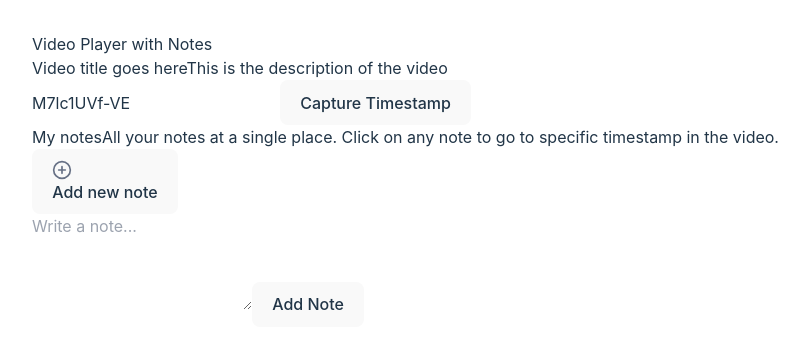
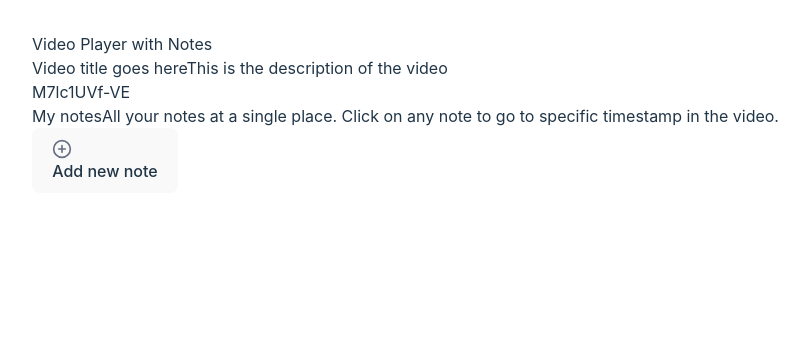
Before and after one commit to arcc-hitt/VideoPlayer, a React (Vite) app: page / in a window 1280 px wide. Shown: the top 348 px of the page, without its empty margins (16-825 px from the left). Built offline with nearby package versions, Linux system fonts and the light colour scheme.

Commit message:
update note creation functionality

```diff
--- a/package.json
+++ b/package.json
@@ -11,6 +11,7 @@
   },
   "dependencies": {
     "@reduxjs/toolkit": "^2.2.5",
+    "date-fns": "^3.6.0",
     "react": "^18.2.0",
     "react-dom": "^18.2.0",
     "react-redux": "^9.1.2",
--- a/src/components/ActivityFeed.jsx
+++ b/src/components/ActivityFeed.jsx
@@ -1,19 +1,10 @@
 import React from 'react'
 import Divider from './Divider';
 
-// const Button = ({ text }) => {
-//     return (
-//         <button className='flex justify-center items-center px-2.5 py-1 w-auto h-auto min-h-7 min-w-[98px] border border-[#D0D5DD] bg-white rounded-tl-lg shadow-sm'>
-//             <span className='text-sm font-medium font-inter text-[#344054]'>
-//                 {text}
-//             </span>
-//         </button>
-//     );
-// };
 const Button = ({ text, onClick }) => {
   return (
       <button
-            className='flex justify-center items-center px-2.5 py-1 w-auto h-auto min-h-7 min-w-[98px] border border-[#D0D5DD] bg-white rounded-tl-lg shadow-sm'
+      className='flex justify-center items-center px-2.5 py-1 w-auto h-auto min-h-7 min-w-[98px] border border-[#D0D5DD] bg-white rounded-lg shadow-sm'
       onClick={onClick}
     >
       <span className='text-sm font-medium font-inter text-[#344054]'>
@@ -23,55 +14,18 @@ const Button = ({ text, onClick }) => {
   );
 };
 
-// const ActivityFeed = ({ date = '20 May 24', timeStamp = '00 min 00 sec', note = 'No Note Available' }) => {
-//     return (
-//         <div className='w-full min-w-[1328px] h-auto min-h-[153px] flex flex-col gap-4'>
-//             <div className='w-full min-w-[1328px] h-auto min-h-[136px] flex flex-col gap-3'>
-//                 {/* Date and Timestamp */}
-//                 <div className='w-full min-w-[1328px] h-auto min-h-[40px] flex flex-col gap-2'>
-//                     <span className='w-[72px] h-[20px] text-left font-medium font-inter text-sm text-[#344054]'>
-//                         {date}
-//                     </span>
-//                     <div className='w-full min-w-[1328px] h-auto min-h-[20px] flex flex-row gap-1'>
-//                         <span className='text-left font-normal font-inter text-sm text-[#475467]'>
-//                             Timestamp:
-//                         </span>
-//                         <span className='text-left font-medium font-inter text-sm text-[#6941C6]'>
-//                             {timeStamp}
-//                         </span>
-//                     </div>
-//                 </div>
-
-//                 {/* Note description */}
-//                 <div className='w-full min-w-[1328px] h-auto min-h-[44px] p-3 flex flex-col gap-2 bg-white border border-[#EAECF0] rounded-tr-lg rounded-b-lg shadow-sm'>
-//                     <span className='w-[1304px] h-[20px] text-left font-normal font-inter text-sm text-[#344054]'>
-//                         {note}
-//                     </span>
-//                 </div>
-
-//                 {/* Edit and Delete buttons */}
-//                 <div className='w-full min-w-[1328px] h-auto min-h-[28px] flex flex-row justify-end gap-1'>
-//                     <Button text="Edit" />
-//                     <Button text="Delete" />
-//                 </div>
-//             </div>
-//             {/* Divider */}
-//             <Divider />
-//         </div>
-//     )
-// }
-
-// export default ActivityFeed
 const ActivityFeed = ({ notes, onEdit, onDelete, onTimestampClick }) => {
   return (
     <div className='w-full min-w-[1328px] h-auto min-h-[153px] flex flex-col gap-4'>
       {notes.map(note => (
         <div key={note.id} className='w-full min-w-[1328px] h-auto min-h-[136px] flex flex-col gap-3'>
+
           {/* Date and Timestamp */}
           <div className='w-full min-w-[1328px] h-auto min-h-[40px] flex flex-col gap-2'>
             <span className='w-[72px] h-[20px] text-left font-medium font-inter text-sm text-[#344054]'>
               {note.date}
             </span>
+
             <div className='w-full min-w-[1328px] h-auto min-h-[20px] flex flex-row gap-1'>
               <span className='text-left font-normal font-inter text-sm text-[#475467]'>
                 Timestamp:
@@ -99,6 +53,7 @@ const ActivityFeed = ({ notes, onEdit, onDelete, onTimestampClick }) => {
           </div>
         </div>
       ))}
+
       <Divider />
     </div>
   );
--- /dev/null
+++ b/src/components/AddNewNoteButton.jsx
@@ -0,0 +1,19 @@
+import React from 'react'
+
+const AddNewNoteButton = ({ handleClick }) => {
+    return (
+        <div>
+            <button
+                className='w-auto min-w-[152px] h-auto min-h-[40px] flex items-center gap-2 pr-4 pl-[14px] py-2 border border-[#D0D5DD] bg-white shadow-sm'
+                onClick={handleClick}
+            >
+                <img src="/assets/plus_icon.svg" alt="Plus icon" className='w-5 h-5' />
+                <span className='w-[94px] h-5 text-left text-sm font-semibold font-inter text-[#344054]'>
+                    Add new note
+                </span>
+            </button>
+        </div>
+    )
+}
+
+export default AddNewNoteButton
--- a/src/components/NotesSection.jsx
+++ b/src/components/NotesSection.jsx
@@ -5,12 +5,13 @@ import ActivityFeed from './ActivityFeed'
 import { useDispatch, useSelector } from 'react-redux'
 import { addNote, deleteNote, editNote, setNotes } from '../state/notesSlice'
 
-const NotesSection = () => {
+const NotesSection = ({ onCaptureTimestamp, onTimestampClick }) => {
     const dispatch = useDispatch();
     const notes = useSelector(state => state.notes.notes);
     const videoId = useSelector(state => state.video.videoId);
     const currentTimestamp = useSelector(state => state.video.currentTimestamp);
     const [newNote, setNewNote] = useState('');
+    const [showNoteInput, setShowNoteInput] = useState(false);
 
     useEffect(() => {
         const savedNotes = JSON.parse(localStorage.getItem(videoId)) || [];
@@ -35,6 +36,7 @@ const NotesSection = () => {
         dispatch(addNote(note));
         saveNotesToLocalStorage(updatedNotes);
         setNewNote('');
+        setShowNoteInput(false);
     };
 
     const handleDeleteNote = (id) => {
@@ -51,37 +53,46 @@ const NotesSection = () => {
         saveNotesToLocalStorage(updatedNotes);
     };
 
-    const handleTimestampClick = (timestamp) => {
-        // This function should be linked to the video player to seek the video
-    };
+    const handleClick = () => {
+        setShowNoteInput(true);
+        onCaptureTimestamp();
+    }
 
     return (
         <WidgetWrapper>
+            {/* Header and Add Button */}
             <SectionHeader
                 title={'My notes'}
                 desc={'All your notes at a single place. Click on any note to go to specific timestamp in the video.'}
                 button={true}
+                buttonClick={handleClick}
             />
-            <div className="mt-2">
+
+            {/* Add New Note */}
+            {showNoteInput && (
+                <div>
                     <textarea
-                    className="w-full p-2 border rounded"
+                        className="w-full p-2 border rounded bg-white"
                         rows="4"
                         placeholder="Write a note..."
                         value={newNote}
                         onChange={(e) => setNewNote(e.target.value)}
                     />
                     <button
-                    className="mt-2 p-2 bg-green-500 text-white rounded w-full"
+                        className="flex justify-center items-center px-2.5 py-1 w-auto h-auto min-h-7 min-w-[98px] border border-[#D0D5DD] bg-white rounded-tl-lg shadow-sm"
                         onClick={handleAddNote}
                     >
                         Add Note
                     </button>
                 </div>
+            )}
+
+            {/* Display Added Notes */}
             <ActivityFeed
                 notes={notes}
                 onEdit={handleEditNote}
                 onDelete={handleDeleteNote}
-                onTimestampClick={handleTimestampClick}
+                onTimestampClick={onTimestampClick}
             />
         </WidgetWrapper>
     )
--- a/src/components/SectionHeader.jsx
+++ b/src/components/SectionHeader.jsx
@@ -1,11 +1,13 @@
 import React from 'react'
 import Divider from './Divider'
+import AddNewNoteButton from './AddNewNoteButton'
 
-const SectionHeader = ({ title, desc, button }) => {
+const SectionHeader = ({ title, desc, button, buttonClick }) => {
     return (
         <>
             <div className='w-full min-w-[1320px] h-auto min-h-[73px] flex flex-col gap-5'>
                 <div className='w-full h-auto flex flex-row justify-between'>
+
                     {/* Title and Description */}
                     <div className='w-full min-w-[1160px] h-auto min-h-[52px] flex flex-col justify-between gap-1'>
                         <span className='w-[1160px] h-[28px] text-left font-semibold font-inter text-lg text-[#101828]'>
@@ -18,12 +20,7 @@ const SectionHeader = ({ title, desc, button }) => {
 
                     {/* Add Button */}
                     {button && (
-                        <button className='w-auto min-w-[152px] h-auto min-h-[40px] flex items-center gap-2 pr-4 pl-[14px] py-2 border border-[#D0D5DD] bg-white shadow-sm'>
-                            <img src="/assets/plus_icon.svg" alt="Plus icon" className='w-5 h-5' />
-                            <span className='w-[94px] h-5 text-left text-sm font-semibold font-inter text-[#344054]'>
-                                Add new note
-                            </span>
-                        </button>
+                        <AddNewNoteButton handleClick={buttonClick} />
                     )}
                 </div>
 
--- a/src/components/VideoPlayer.jsx
+++ b/src/components/VideoPlayer.jsx
@@ -1,22 +1,15 @@
-import React, { useRef } from 'react';
+import React from 'react';
 import { useSelector, useDispatch } from 'react-redux';
 import YouTube from 'react-youtube';
 import SectionHeader from './SectionHeader';
-import { setCurrentTimestamp, setVideoId } from '../state/videoSlice';
+import { setVideoId } from '../state/videoSlice';
 
-const VideoPlayer = () => {
+const VideoPlayer = ({ playerRef }) => {
     const videoId = useSelector(state => state.video.videoId);
     const dispatch = useDispatch();
-    const playerRef = useRef(null);
 
     const onPlayerReady = (event) => {
       playerRef.current = event.target;
-    };
-
-    const captureTimestamp = () => {
-      if (playerRef.current) {
-        dispatch(setCurrentTimestamp(Math.floor(playerRef.current.getCurrentTime())));
-      }
     };
 
     return (
@@ -29,16 +22,10 @@ const VideoPlayer = () => {
             <input
               type="text"
               placeholder="Enter YouTube Video ID"
-              className="p-2 border rounded w-full"
+              className="p-2 border rounded w-full bg-white"
               value={videoId}
               onChange={(e) => dispatch(setVideoId(e.target.value))}
             />
-            <button
-              className="mt-2 p-2 bg-blue-500 text-white rounded"
-              onClick={captureTimestamp}
-            >
-              Capture Timestamp
-            </button>
         </div>
     )
 }
--- a/src/index.css
+++ b/src/index.css
@@ -46,7 +46,7 @@ button {
   font-size: 1em;
   font-weight: 500;
   font-family: inherit;
-  background-color: #1a1a1a;
+  background-color: #ffffff;
   cursor: pointer;
   transition: border-color 0.25s;
 }
--- a/src/pages/VideoPlayerWithNotes.jsx
+++ b/src/pages/VideoPlayerWithNotes.jsx
@@ -1,14 +1,31 @@
-import React from 'react'
+import React, { useRef } from 'react'
 import Header from '../components/Header'
 import NotesSection from '../components/NotesSection'
 import VideoPlayer from '../components/VideoPlayer'
+import { setCurrentTimestamp } from '../state/videoSlice';
+import { useDispatch } from 'react-redux';
 
 const VideoPlayerWithNotes = () => {
+  const playerRef = useRef(null);
+  const dispatch = useDispatch();
+
+  const captureTimestamp = () => {
+    if (playerRef.current) {
+      dispatch(setCurrentTimestamp(Math.floor(playerRef.current.getCurrentTime())));
+    }
+  };
+
+  const handleTimestampClick = (timestamp) => {
+    if (playerRef.current) {
+      playerRef.current.seekTo(timestamp, true);
+    }
+  };
+
   return (
     <div className='w-full h-screen flex flex-col justify-between gap-8'>
-        <Header title={'Video Player with Notes'} />
-        <VideoPlayer />
-        <NotesSection />
+      <Header title={'Video Player with Notes'} />
+      <VideoPlayer playerRef={playerRef} />
+      <NotesSection onCaptureTimestamp={captureTimestamp} onTimestampClick={handleTimestampClick} />
     </div>
   )
 }
```
Also changed, not shown: 1 other file (tests, documents, lock files or other folders). Lines whose indentation alone changed are shown as unchanged.
